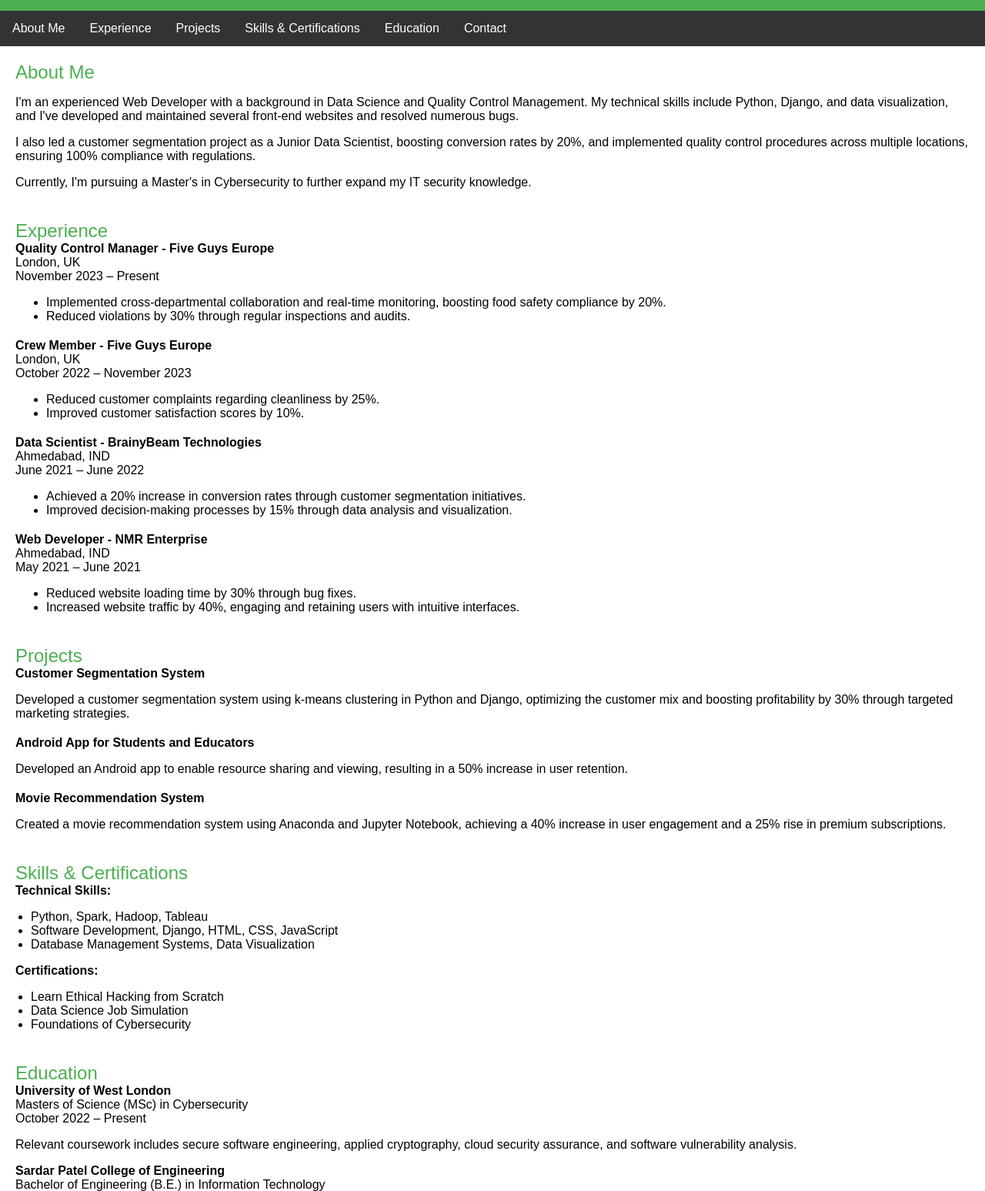
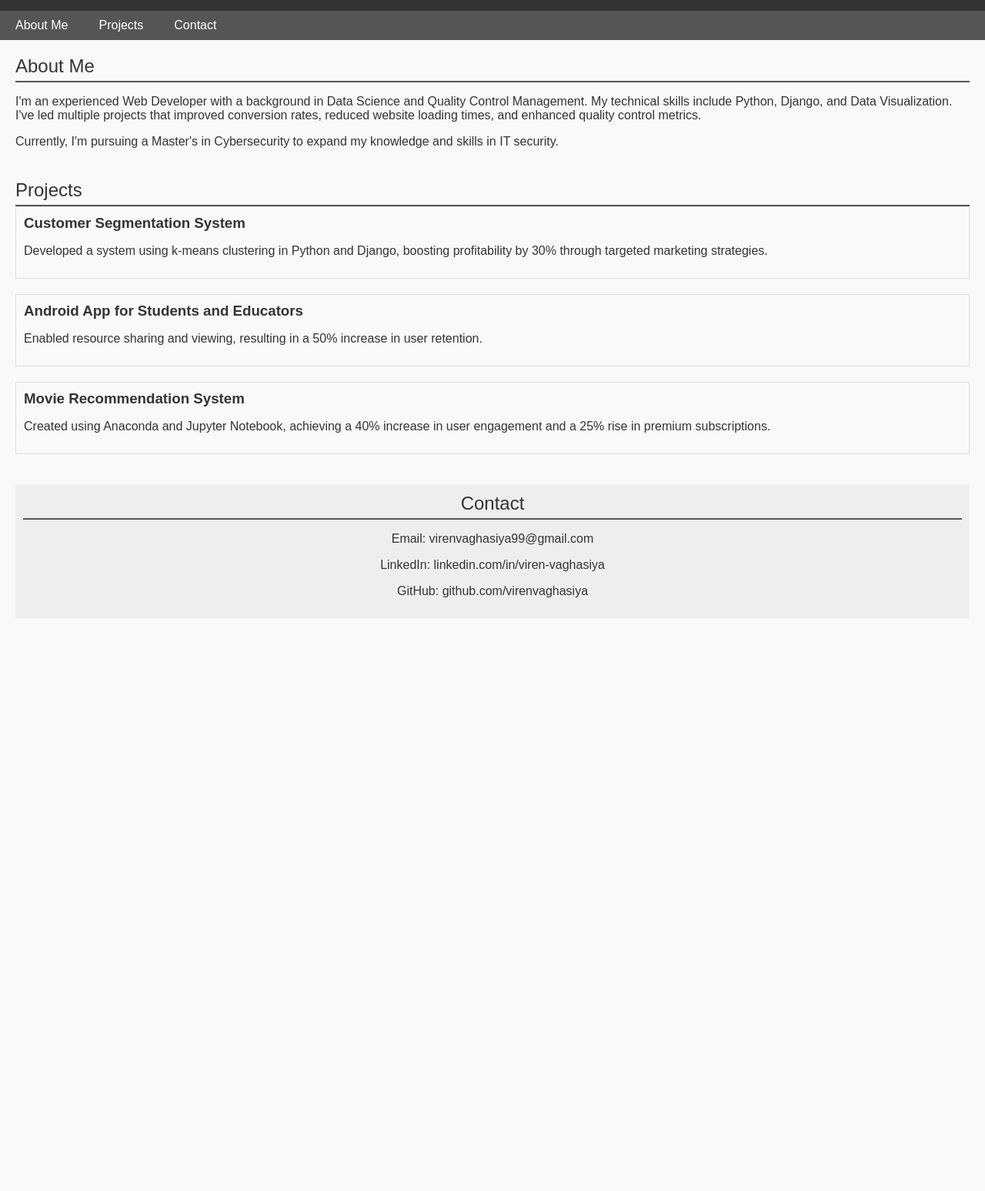
Before and after one commit to virenvaghasiya/virenvaghasiya.github.io, a plain HTML site: page index.html in a window 1280 px wide. Shown: the part 120-1667 px from the top of the page at 77% size. After the commit the page ends 983 px from the top, so only its background shows below. Drawn offline with Linux system fonts and the light colour scheme.

Commit message:
Update index.html

```diff
--- a/index.html
+++ b/index.html
@@ -2,38 +2,37 @@
 <html lang="en">
 <head>
     <meta charset="UTF-8">
-    <title>Viren Vaghasiya Portfolio</title>
+    <title>Viren Vaghasiya's Portfolio</title>
     <style>
         body {
             font-family: Arial, sans-serif;
+            background-color: #f9f9f9;
+            color: #333;
             margin: 0;
-            padding: 0;
         }
 
         .header {
-            background-color: #4CAF50;
+            background-color: #333;
             color: white;
             padding: 10px 0;
             text-align: center;
         }
 
         .nav {
-            background-color: #333;
+            background-color: #555;
             overflow: hidden;
         }
 
         .nav a {
             float: left;
-            display: block;
             color: white;
-            text-align: center;
-            padding: 14px 16px;
             text-decoration: none;
+            padding: 10px 20px;
         }
 
         .nav a:hover {
-            background-color: #ddd;
-            color: black;
+            background-color: #777;
+            color: white;
         }
 
         .content {
@@ -46,24 +45,34 @@
 
         .section-title {
             font-size: 1.5em;
-            color: #4CAF50;
+            color: #333;
+            border-bottom: 2px solid #555;
+            padding-bottom: 5px;
         }
 
-        .skills-list,
-        .certifications-list {
-            list-style-type: disc;
-            padding-left: 20px;
-        }
-
-        .experience-item,
-        .project-item {
+        .projects .project-item {
+            border: 1px solid #ddd;
+            padding: 10px;
             margin-bottom: 20px;
         }
 
-        .contact {
-            background-color: #f4f4f4;
+        .project-item h3 {
+            margin: 0 0 5px 0;
+        }
+
+        .contact-info {
+            background-color: #eee;
             padding: 10px;
             text-align: center;
+        }
+
+        .contact-info a {
+            color: #333;
+            text-decoration: none;
+        }
+
+        .contact-info a:hover {
+            color: #555;
         }
     </style>
 </head>
@@ -75,101 +84,37 @@
 
     <div class="nav">
         <a href="#about">About Me</a>
-        <a href="#experience">Experience</a>
         <a href="#projects">Projects</a>
-        <a href="#skills">Skills & Certifications</a>
-        <a href="#education">Education</a>
         <a href="#contact">Contact</a>
     </div>
 
     <div class="content">
         <div id="about" class="section">
             <div class="section-title">About Me</div>
-            <p>I'm an experienced Web Developer with a background in Data Science and Quality Control Management. My technical skills include Python, Django, and data visualization, and I've developed and maintained several front-end websites and resolved numerous bugs.</p>
-            <p>I also led a customer segmentation project as a Junior Data Scientist, boosting conversion rates by 20%, and implemented quality control procedures across multiple locations, ensuring 100% compliance with regulations.</p>
-            <p>Currently, I'm pursuing a Master's in Cybersecurity to further expand my IT security knowledge.</p>
+            <p>I'm an experienced Web Developer with a background in Data Science and Quality Control Management. My technical skills include Python, Django, and Data Visualization. I've led multiple projects that improved conversion rates, reduced website loading times, and enhanced quality control metrics.</p>
+            <p>Currently, I'm pursuing a Master's in Cybersecurity to expand my knowledge and skills in IT security.</p>
         </div>
 
-        <div id="experience" class="section">
-            <div class="section-title">Experience</div>
-            <div class="experience-item">
-                <strong>Quality Control Manager - Five Guys Europe</strong> <br> London, UK <br> November 2023 – Present <br>
-                <ul>
-                    <li>Implemented cross-departmental collaboration and real-time monitoring, boosting food safety compliance by 20%.</li>
-                    <li>Reduced violations by 30% through regular inspections and audits.</li>
-                </ul>
+        <div id="projects" class="section projects">
+            <div class="section-title">Projects</div>
+
+            <div class="project-item">
+                <h3>Customer Segmentation System</h3>
+                <p>Developed a system using k-means clustering in Python and Django, boosting profitability by 30% through targeted marketing strategies.</p>
             </div>
 
-            <div class="experience-item">
-                <strong>Crew Member - Five Guys Europe</strong> <br> London, UK <br> October 2022 – November 2023 <br>
-                <ul>
-                    <li>Reduced customer complaints regarding cleanliness by 25%.</li>
-                    <li>Improved customer satisfaction scores by 10%.</li>
-                </ul>
+            <div class="project-item">
+                <h3>Android App for Students and Educators</h3>
+                <p>Enabled resource sharing and viewing, resulting in a 50% increase in user retention.</p>
             </div>
 
-            <div class="experience-item">
-                <strong>Data Scientist - BrainyBeam Technologies</strong> <br> Ahmedabad, IND <br> June 2021 – June 2022 <br>
-                <ul>
-                    <li>Achieved a 20% increase in conversion rates through customer segmentation initiatives.</li>
-                    <li>Improved decision-making processes by 15% through data analysis and visualization.</li>
-                </ul>
-            </div>
-
-            <div class="experience-item">
-                <strong>Web Developer - NMR Enterprise</strong> <br> Ahmedabad, IND <br> May 2021 – June 2021 <br>
-                <ul>
-                    <li>Reduced website loading time by 30% through bug fixes.</li>
-                    <li>Increased website traffic by 40%, engaging and retaining users with intuitive interfaces.</li>
-                </ul>
+            <div class="project-item">
+                <h3>Movie Recommendation System</h3>
+                <p>Created using Anaconda and Jupyter Notebook, achieving a 40% increase in user engagement and a 25% rise in premium subscriptions.</p>
             </div>
         </div>
 
-        <div id="projects" class="section">
-            <div class="section-title">Projects</div>
-            <div class="project-item">
-                <strong>Customer Segmentation System</strong>
-                <p>Developed a customer segmentation system using k-means clustering in Python and Django, optimizing the customer mix and boosting profitability by 30% through targeted marketing strategies.</p>
-            </div>
-
-            <div class="project-item">
-                <strong>Android App for Students and Educators</strong>
-                <p>Developed an Android app to enable resource sharing and viewing, resulting in a 50% increase in user retention.</p>
-            </div>
-
-            <div class="project-item">
-                <strong>Movie Recommendation System</strong>
-                <p>Created a movie recommendation system using Anaconda and Jupyter Notebook, achieving a 40% increase in user engagement and a 25% rise in premium subscriptions.</p>
-            </div>
-        </div>
-
-        <div id="skills" class="section">
-            <div class="section-title">Skills & Certifications</div>
-            <strong>Technical Skills:</strong>
-            <ul class="skills-list">
-                <li>Python, Spark, Hadoop, Tableau</li>
-                <li>Software Development, Django, HTML, CSS, JavaScript</li>
-                <li>Database Management Systems, Data Visualization</li>
-            </ul>
-
-            <strong>Certifications:</strong>
-            <ul class="certifications-list">
-                <li>Learn Ethical Hacking from Scratch</li>
-                <li>Data Science Job Simulation</li>
-                <li>Foundations of Cybersecurity</li>
-            </ul>
-        </div>
-
-        <div id="education" class="section">
-            <div class="section-title">Education</div>
-            <strong>University of West London</strong> <br> Masters of Science (MSc) in Cybersecurity <br> October 2022 – Present <br>
-            <p>Relevant coursework includes secure software engineering, applied cryptography, cloud security assurance, and software vulnerability analysis.</p>
-
-            <strong>Sardar Patel College of Engineering</strong> <br> Bachelor of Engineering (B.E.) in Information Technology <br> June 2018 – July 2022 <br>
-            <p>Relevant coursework includes database management systems, computer networks, operating systems, and data structures.</p>
-        </div>
-
-        <div id="contact" class="section contact">
+        <div id="contact" class="section contact-info">
             <div class="section-title">Contact</div>
             <p>Email: <a href="mailto:virenvaghasiya99@gmail.com">virenvaghasiya99@gmail.com</a></p>
             <p>LinkedIn: <a href="https://www.linkedin.com/in/viren-vaghasiya">linkedin.com/in/viren-vaghasiya</a></p>
```
